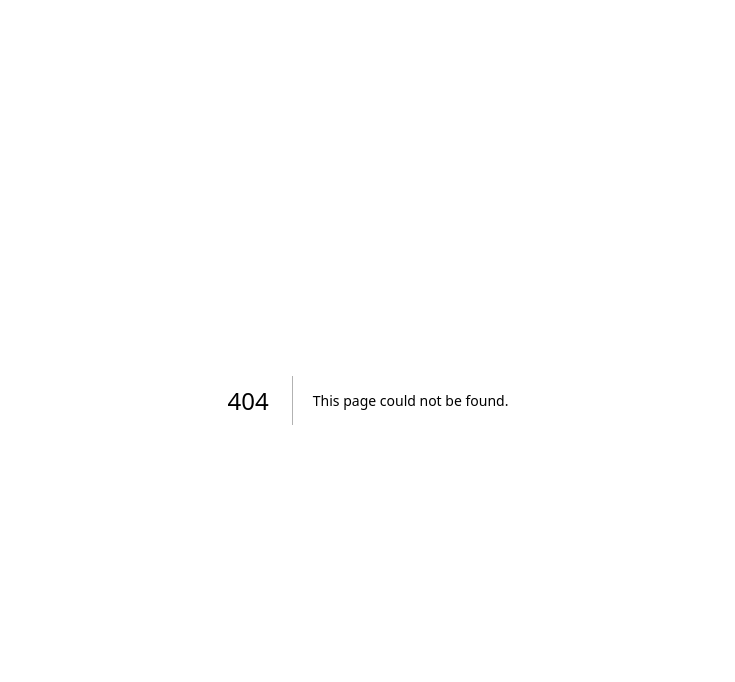
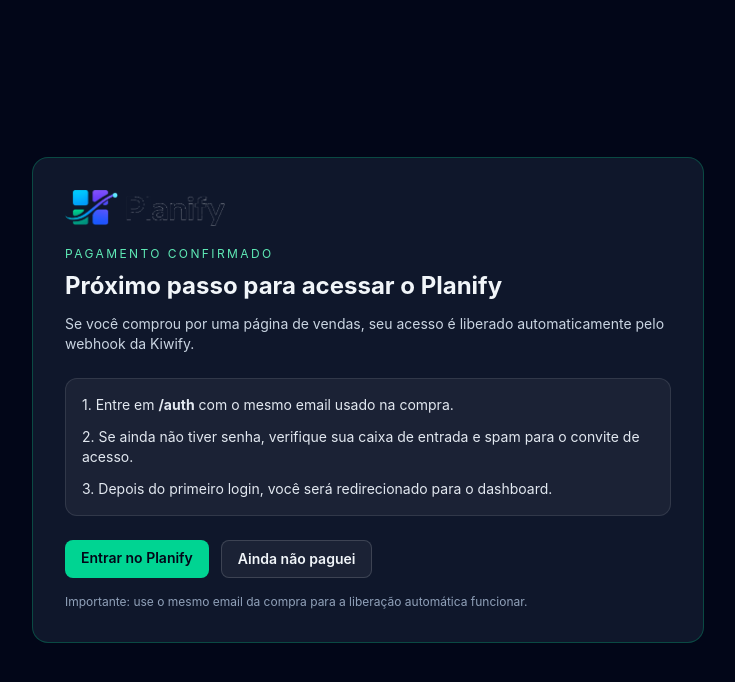
Before and after one commit to VictorZeni/planify, a Next.js app: page /compra-confirmada in a window 1280 px wide. Before the commit this address had no page. Shown: the top 682 px of the page, without its empty margins (272-1007 px from the left). Built offline with nearby package versions, Linux system fonts and the light colour scheme.

Commit message:
feat: add post-purchase access guidance page

```diff
--- a/src/app/auth/page.tsx
+++ b/src/app/auth/page.tsx
@@ -116,6 +116,13 @@
         >
           Nao tem conta? Cadastre-se aqui
         </a>
+        <p className="mt-2 text-xs text-slate-400">
+          Ja pagou em uma pagina de vendas?{" "}
+          <a href="/compra-confirmada" className="text-emerald-300 underline underline-offset-4">
+            Veja como acessar
+          </a>
+          .
+        </p>
 
         {message ? (
           <p className="mt-4 rounded-lg border border-slate-700 bg-slate-950 p-3 text-sm text-slate-200">
--- /dev/null
+++ b/src/app/compra-confirmada/page.tsx
@@ -0,0 +1,52 @@
+import Image from "next/image";
+import Link from "next/link";
+
+export default function CompraConfirmadaPage() {
+  return (
+    <main className="flex min-h-screen items-center justify-center bg-slate-950 px-6 py-10 text-slate-100">
+      <section className="w-full max-w-2xl rounded-2xl border border-emerald-500/30 bg-slate-900 p-8">
+        <Image
+          src="/planify-logo-transparent.png"
+          alt="Planify"
+          width={220}
+          height={60}
+          className="h-auto w-40 object-contain"
+          priority
+        />
+        <p className="mt-5 text-xs uppercase tracking-[0.2em] text-emerald-300">Pagamento confirmado</p>
+        <h1 className="mt-2 text-2xl font-bold">Próximo passo para acessar o Planify</h1>
+        <p className="mt-3 text-sm text-slate-300">
+          Se você comprou por uma página de vendas, seu acesso é liberado automaticamente pelo webhook da
+          Kiwify.
+        </p>
+
+        <div className="mt-6 space-y-3 rounded-xl border border-white/10 bg-white/5 p-4 text-sm text-slate-200">
+          <p>
+            1. Entre em <strong>/auth</strong> com o mesmo email usado na compra.
+          </p>
+          <p>2. Se ainda não tiver senha, verifique sua caixa de entrada e spam para o convite de acesso.</p>
+          <p>3. Depois do primeiro login, você será redirecionado para o dashboard.</p>
+        </div>
+
+        <div className="mt-6 flex flex-wrap gap-3">
+          <Link
+            href="/auth"
+            className="rounded-lg bg-emerald-400 px-4 py-2 text-sm font-semibold text-slate-950 transition hover:bg-emerald-300"
+          >
+            Entrar no Planify
+          </Link>
+          <Link
+            href="/pagamento"
+            className="rounded-lg border border-white/15 bg-white/5 px-4 py-2 text-sm font-semibold text-slate-100 transition hover:bg-white/10"
+          >
+            Ainda não paguei
+          </Link>
+        </div>
+
+        <p className="mt-4 text-xs text-slate-400">
+          Importante: use o mesmo email da compra para a liberação automática funcionar.
+        </p>
+      </section>
+    </main>
+  );
+}
--- a/src/app/pagamento/page.tsx
+++ b/src/app/pagamento/page.tsx
@@ -1,4 +1,5 @@
 import Image from "next/image";
+import Link from "next/link";
 import { CheckoutButton } from "./checkout-button";
 
 export default function PagamentoPage() {
@@ -33,6 +34,13 @@
         <p className="mt-4 text-xs text-slate-400">
           Se preferir liberação manual, fale com o administrador e solicite ativação da sua conta.
         </p>
+        <p className="mt-2 text-xs text-slate-400">
+          Já pagou em uma página externa?{" "}
+          <Link href="/compra-confirmada" className="text-emerald-300 underline underline-offset-4">
+            Ver instruções de acesso
+          </Link>
+          .
+        </p>
       </section>
     </main>
   );
--- a/src/proxy.ts
+++ b/src/proxy.ts
@@ -2,7 +2,7 @@
 import { createServerClient } from "@supabase/ssr";
 import { resolveAccess } from "@/lib/server/access-state";
 
-const PUBLIC_PAGES = new Set(["/auth", "/acesso-negado", "/pagamento"]);
+const PUBLIC_PAGES = new Set(["/auth", "/acesso-negado", "/pagamento", "/compra-confirmada"]);
 const PUBLIC_API_PREFIXES = [
   "/api/v1/health",
   "/api/v1/stripe/webhook",
```
